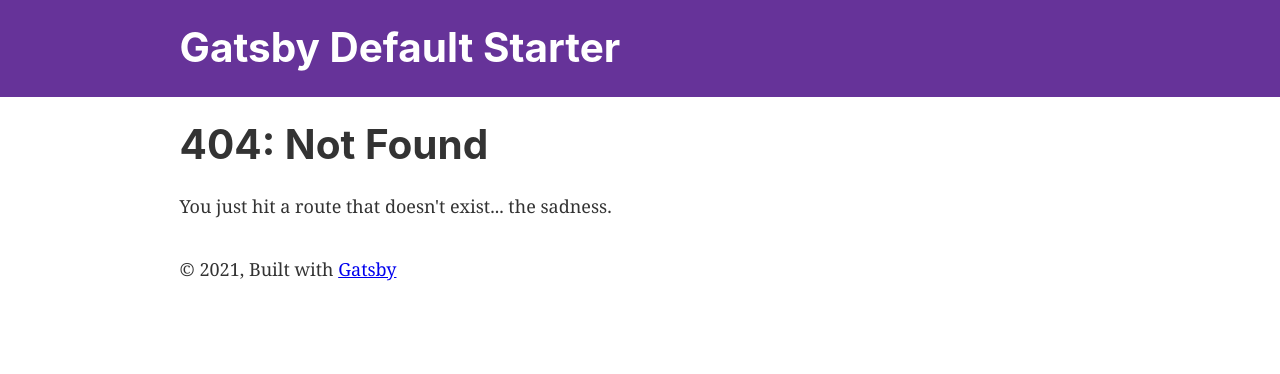
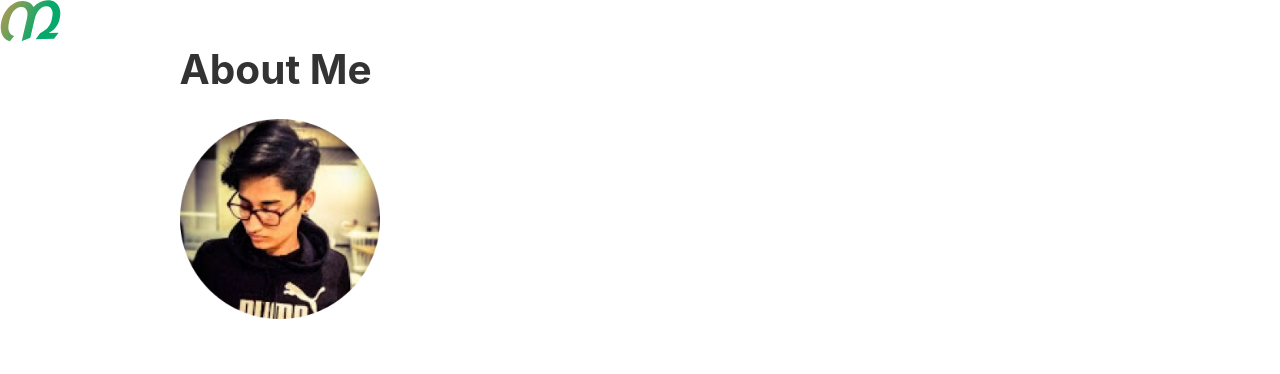
Before and after one commit to meghabalaraju/profile, a Gatsby site: page /about in a window 1280 px wide. Before the commit this address had no page. Built offline with nearby package versions, Linux system fonts and the light colour scheme; Gatsby itself is replaced by a stand-in of ours.

Commit message:
Initial setup with gatsby starter template

```diff
--- a/gatsby-config.js
+++ b/gatsby-config.js
@@ -1,11 +1,22 @@
 module.exports = {
   siteMetadata: {
-    title: `Gatsby Default Starter`,
-    description: `Kick off your next, great Gatsby project with this default starter. This barebones starter ships with the main Gatsby configuration files you might need.`,
-    author: `@gatsbyjs`,
+    title: `megha balaraju`,
+    description: `My portfolio website to showcase my skills`,
+    author: `@meghabalaraju`,
   },
   plugins: [
     `gatsby-plugin-react-helmet`,
+    `gatsby-transformer-sharp`,
+    `gatsby-plugin-sharp`,
+    {
+      resolve: "gatsby-plugin-react-svg",
+      options: {
+        rule: {
+          include: /svg/,
+        },
+      },
+    },
+
     {
       resolve: `gatsby-source-filesystem`,
       options: {
@@ -13,8 +24,7 @@ module.exports = {
         path: `${__dirname}/src/images`,
       },
     },
-    `gatsby-transformer-sharp`,
-    `gatsby-plugin-sharp`,
+
     {
       resolve: `gatsby-plugin-manifest`,
       options: {
@@ -24,11 +34,8 @@ module.exports = {
         background_color: `#663399`,
         theme_color: `#663399`,
         display: `minimal-ui`,
-        icon: `src/images/gatsby-icon.png`, // This path is relative to the root of the site.
+        icon: `src/images/site-logo.png`, // This path is relative to the root of the site.
       },
     },
-    // this (optional) plugin enables Progressive Web App + Offline functionality
-    // To learn more, visit: https://gatsby.dev/offline
-    // `gatsby-plugin-offline`,
   ],
 }
--- a/src/components/header.js
+++ b/src/components/header.js
@@ -1,42 +1,12 @@
-import { Link } from "gatsby"
-import PropTypes from "prop-types"
 import React from "react"
+import Sitelogo from "../svg/sitelogo.svg"
 
-const Header = ({ siteTitle }) => (
-  <header
-    style={{
-      background: `rebeccapurple`,
-      marginBottom: `1.45rem`,
-    }}
-  >
-    <div
-      style={{
-        margin: `0 auto`,
-        maxWidth: 960,
-        padding: `1.45rem 1.0875rem`,
-      }}
-    >
-      <h1 style={{ margin: 0 }}>
-        <Link
-          to="/"
-          style={{
-            color: `white`,
-            textDecoration: `none`,
-          }}
-        >
-          {siteTitle}
-        </Link>
-      </h1>
+const Header = () => {
+  return (
+    <div>
+      <Sitelogo />
     </div>
-  </header>
-)
-
-Header.propTypes = {
-  siteTitle: PropTypes.string,
-}
-
-Header.defaultProps = {
-  siteTitle: ``,
+  )
 }
 
 export default Header
--- a/src/components/layout.js
+++ b/src/components/layout.js
@@ -6,7 +6,6 @@
  */
 
 import React from "react"
-import PropTypes from "prop-types"
 import { useStaticQuery, graphql } from "gatsby"
 
 import Header from "./header"
@@ -34,20 +33,9 @@ const Layout = ({ children }) => {
         }}
       >
         <main>{children}</main>
-        <footer style={{
-          marginTop: `2rem`
-        }}>
-          © {new Date().getFullYear()}, Built with
-          {` `}
-          <a href="https://www.gatsbyjs.com">Gatsby</a>
-        </footer>
       </div>
     </>
   )
 }
 
-Layout.propTypes = {
-  children: PropTypes.node.isRequired,
-}
-
 export default Layout
--- /dev/null
+++ b/src/components/uicomponents/image.js
@@ -0,0 +1,36 @@
+import React from "react"
+import { useStaticQuery, graphql } from "gatsby"
+import Img from "gatsby-image"
+
+/*
+ * This component is built using `gatsby-image` to automatically serve optimized
+ * images with lazy loading and reduced file sizes. The image is loaded using a
+ * `useStaticQuery`, which allows us to load the image from directly within this
+ * component, rather than having to pass the image data down from pages.
+ *
+ * For more information, see the docs:
+ * - `gatsby-image`: https://gatsby.dev/gatsby-image
+ * - `useStaticQuery`: https://www.gatsbyjs.com/docs/use-static-query/
+ */
+
+const Image = () => {
+  const data = useStaticQuery(graphql`
+    query {
+      placeholderImage: file(relativePath: { eq: "megha.png" }) {
+        childImageSharp {
+          fluid(maxWidth: 300) {
+            ...GatsbyImageSharpFluid
+          }
+        }
+      }
+    }
+  `)
+
+  if (!data?.placeholderImage?.childImageSharp?.fluid) {
+    return <div>Picture not found</div>
+  }
+
+  return <Img fluid={data.placeholderImage.childImageSharp.fluid} />
+}
+
+export default Image
--- /dev/null
+++ b/src/pages/about.js
@@ -0,0 +1,16 @@
+import React from "react"
+import Layout from "../components/layout"
+import Image from "../components/uicomponents/image"
+import SEO from "../components/seo"
+
+const AboutPage = () => (
+  <Layout>
+    <SEO title="Home" />
+    <h1>About Me</h1>
+    <div style={{ maxWidth: `200px`, marginBottom: `1.45rem` }}>
+      <Image />
+    </div>
+  </Layout>
+)
+
+export default AboutPage
--- a/src/pages/index.js
+++ b/src/pages/index.js
@@ -1,8 +1,5 @@
 import React from "react"
-import { Link } from "gatsby"
-
 import Layout from "../components/layout"
-import Image from "../components/image"
 import SEO from "../components/seo"
 
 const IndexPage = () => (
@@ -11,11 +8,6 @@ const IndexPage = () => (
     <h1>Hi people</h1>
     <p>Welcome to your new Gatsby site.</p>
     <p>Now go build something great.</p>
-    <div style={{ maxWidth: `300px`, marginBottom: `1.45rem` }}>
-      <Image />
-    </div>
-    <Link to="/page-2/">Go to page 2</Link> <br />
-    <Link to="/using-typescript/">Go to "Using TypeScript"</Link>
   </Layout>
 )
 
```
Also changed, not shown: package.json (+5 -4 lines), src/pages/projects.js (added, +12 -0 lines), src/images/megha.png (added), src/images/site-logo.png (added), src/svg/sitelogo.svg (added).
